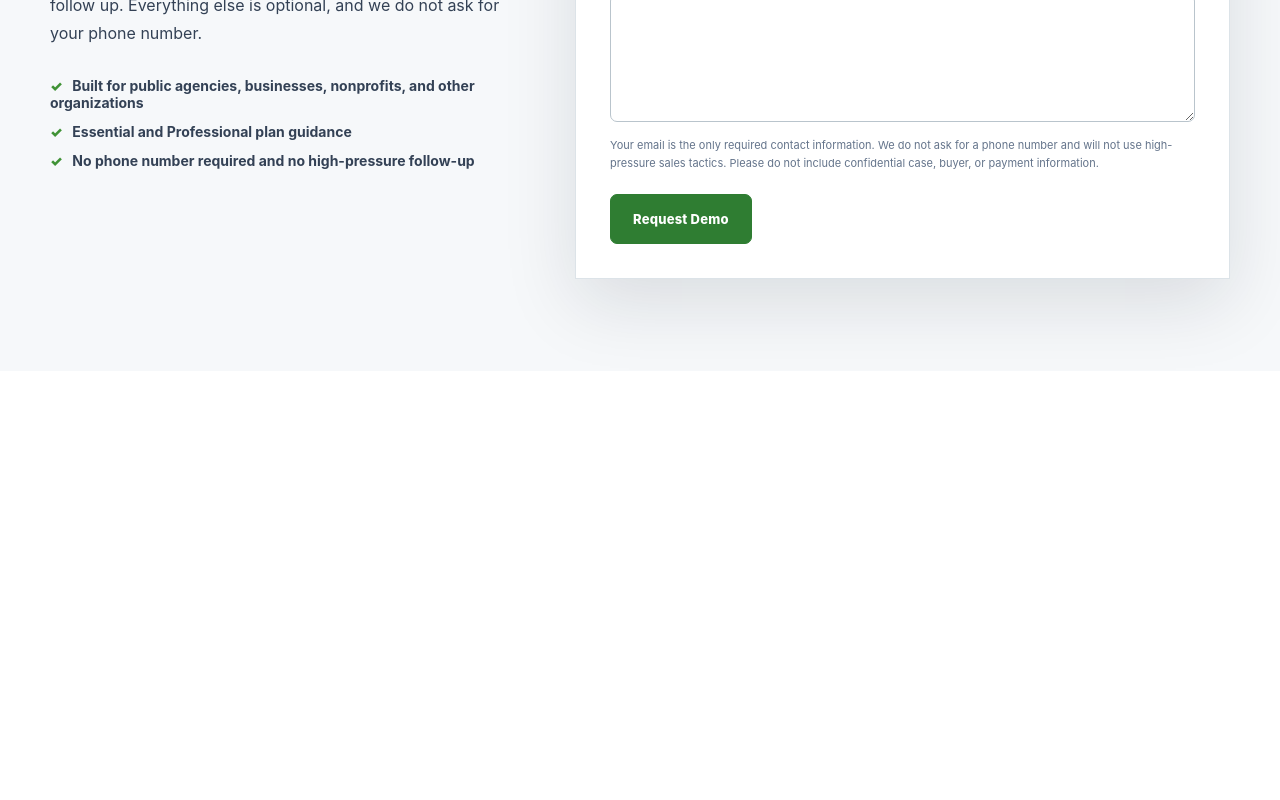
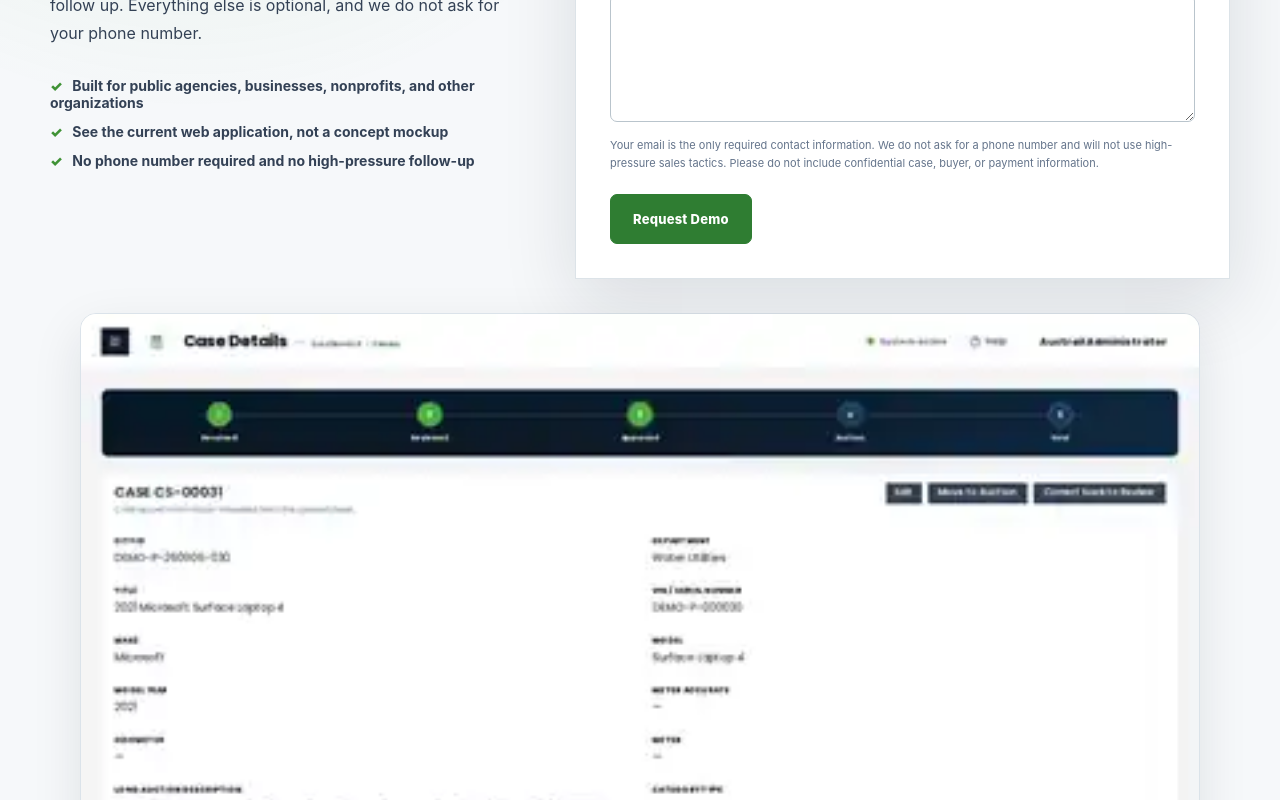
Before and after one commit to brianensey/auctrail-website, a Next.js app: page /demo in a window 1280 px wide. Shown: the part 680-1480 px from the top of the page. Before the commit the page ends 1051 px from the top, so only its background shows below. Built offline with nearby package versions, Linux system fonts and the light colour scheme; no server answers.

Commit message:
Add real case screenshot to demo page

```diff
--- a/app/demo/page.tsx
+++ b/app/demo/page.tsx
@@ -1,5 +1,6 @@
 import type { Metadata } from "next";
 import MarketingHeader from "../marketing-header";
+import RealAppShot from "../real-app-shot";
 import DemoForm from "./demo-form";
 import "./demo.css";
 
@@ -19,9 +20,12 @@ export default function DemoPage() {
             <p className="section-kicker">Request an Auctrail demo</p>
             <h1>See how Auctrail supports your organization’s surplus-sale workflow.</h1>
             <p>Feel free to look around with no pressure. If Auctrail looks useful for your organization, share your email and we’ll follow up. Everything else is optional, and we do not ask for your phone number.</p>
-            <ul><li>Built for public agencies, businesses, nonprofits, and other organizations</li><li>Essential and Professional plan guidance</li><li>No phone number required and no high-pressure follow-up</li></ul>
+            <ul><li>Built for public agencies, businesses, nonprofits, and other organizations</li><li>See the current web application, not a concept mockup</li><li>No phone number required and no high-pressure follow-up</li></ul>
           </div>
           <DemoForm />
+        </div>
+        <div className="marketing-shell">
+          <RealAppShot src="/screenshots/case-detail.svg" alt="Current Auctrail case detail screen" caption="A real Auctrail case record and workflow" />
         </div>
       </section>
     </main>
```
